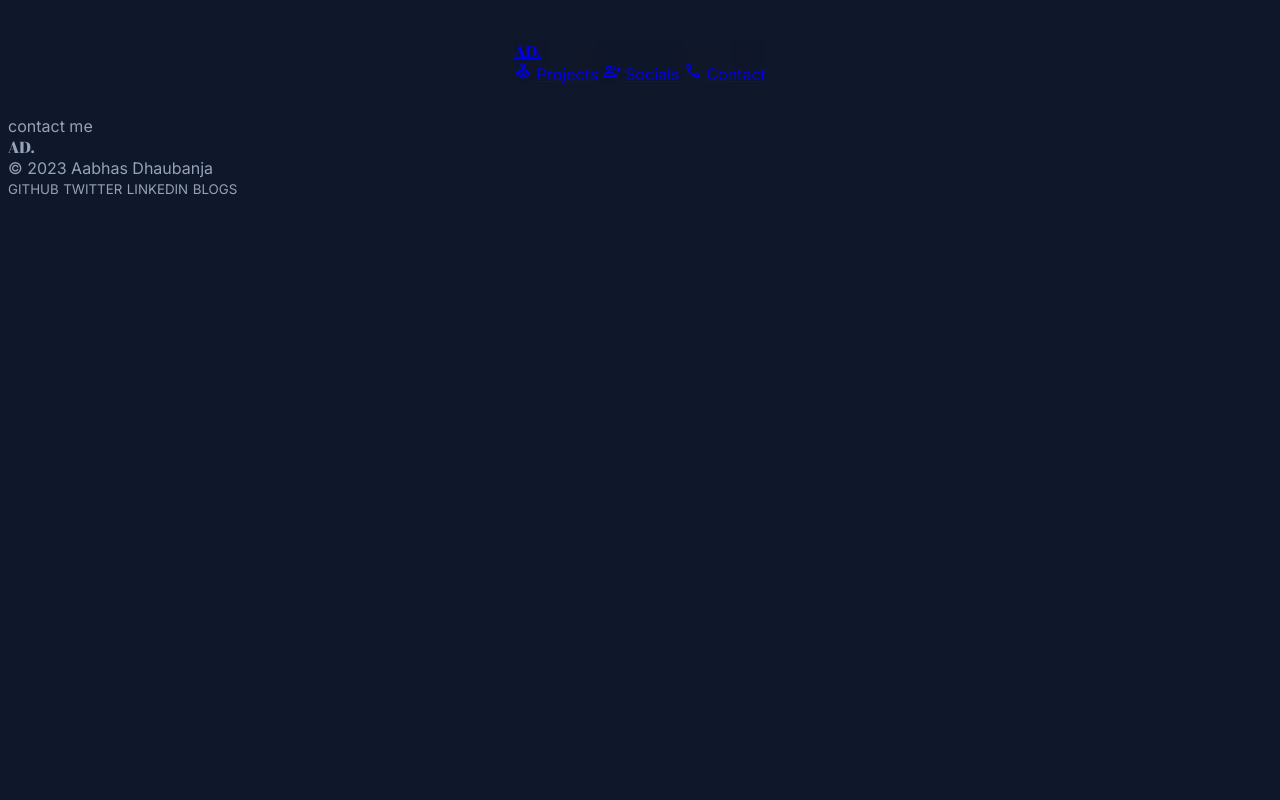
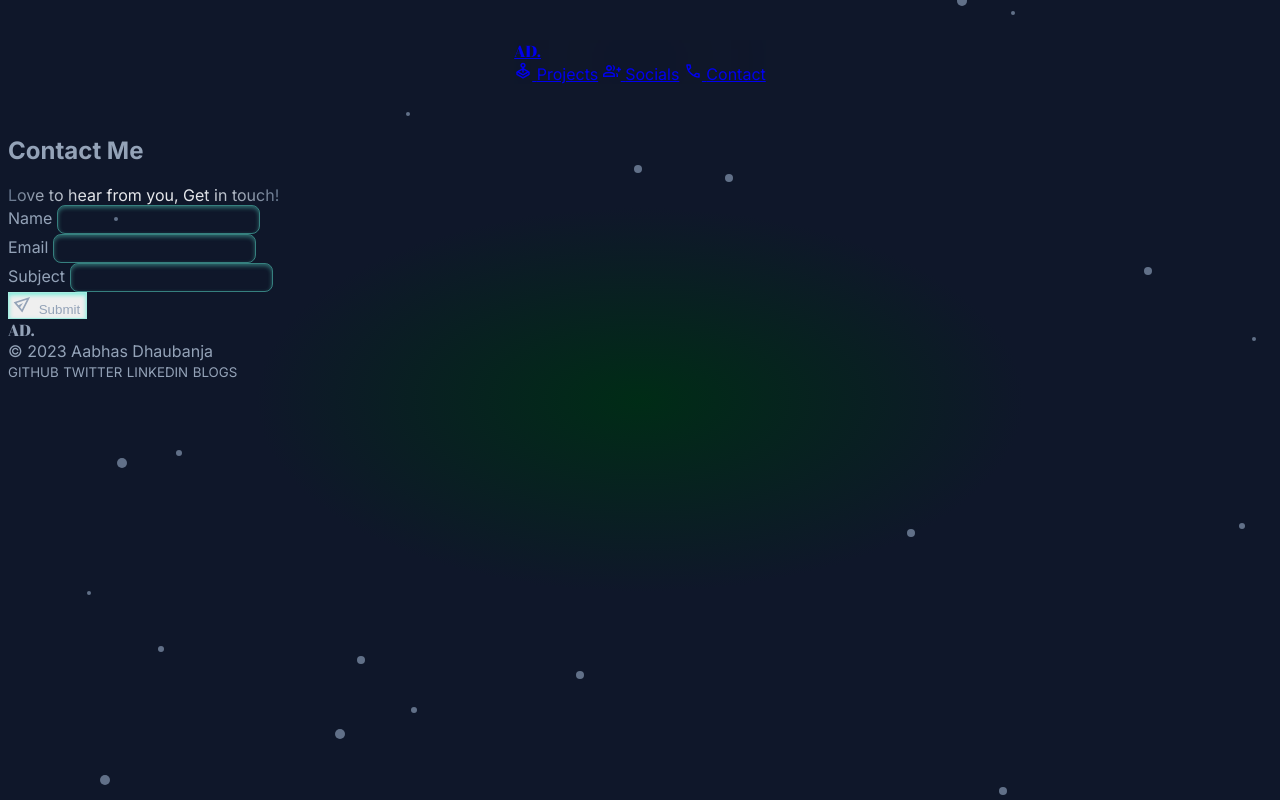
Before and after one commit to AabhasDhaubanja/svelte-porfolio, a SvelteKit app: page /contact in a window 1280 px wide. Built offline with nearby package versions, Linux system fonts and the light colour scheme.

Commit message:
feat: add contact page

```diff
--- a/src/lib/CoolButton.svelte
+++ b/src/lib/CoolButton.svelte
@@ -1,11 +1,20 @@
 <script lang="ts">
+  import { createEventDispatcher } from "svelte";
+
   export let size: "sm" | "md" = "md";
   export let href: string = "";
+  export let type: "button" | "submit" = "button";
 
   const baseClass = "border-gray-100 rounded-full hover:text-theme-white";
 
   $: buttonClass =
     size === "md" ? `${baseClass} py-1 px-3` : `${baseClass} px-2 py-0`;
+
+  const dispatch = createEventDispatcher();
+
+  const handleClick = () => {
+    dispatch("click");
+  };
 </script>
 
 {#if !!href}
@@ -13,7 +22,7 @@
     <slot />
   </a>
 {:else}
-  <button class={buttonClass}>
+  <button on:click={handleClick} {type} class={buttonClass}>
     <slot />
   </button>
 {/if}
@@ -22,7 +31,7 @@
   button,
   a {
     color: theme("colors.theme-gray-one");
-    border: 1px solid theme("colors.theme-cyan");
+    border: 1px solid rgba(94, 234, 212, 0.5);
     box-shadow: inset 0px 2px 4px rgba(94, 234, 212, 0.8);
     transition: box-shadow 0.3s ease;
     backdrop-filter: blur(10px);
@@ -32,5 +41,13 @@
   button:hover,
   a:hover {
     box-shadow: inset 0px 4px 8px rgba(94, 234, 212, 1);
+    border: 1px solid theme("colors.theme-cyan");
+  }
+  button:focus-visible,
+  a:focus-visible,
+  button:active,
+  a:active {
+    outline: none;
+    border: 1px solid theme("colors.theme-cyan");
   }
 </style>
--- /dev/null
+++ b/src/lib/inputs/TextInput.svelte
@@ -0,0 +1,46 @@
+<script lang="ts">
+  import type { HTMLInputTypeAttribute } from "svelte/elements";
+
+  export let name: string;
+  export let title: string;
+  export let value: string;
+  export let type: HTMLInputTypeAttribute = "text";
+  export let required: boolean = false;
+
+  const handleInput = (
+    event: Event & {
+      currentTarget: EventTarget & HTMLInputElement;
+    },
+  ) => {
+    value = event.currentTarget.value;
+  };
+</script>
+
+<div>
+  <label class="flex flex-col gap-2 w-full">
+    <span class="uppercase text-xs">{title}</span>
+    <input {value} {type} on:input={handleInput} {required} />
+  </label>
+</div>
+
+<style>
+  input {
+    outline: none;
+    border: 1px solid rgba(94, 234, 212, 0.5);
+    border-radius: 8px;
+    background: transparent;
+    transition: border 0.3s;
+    padding: 6px 12px;
+    box-shadow: inset 0px 2px 4px rgba(94, 234, 212, 0.4);
+  }
+
+  input:focus {
+    border: 1px solid theme("colors.theme-cyan");
+  }
+
+  input:focus-visible,
+  input:active {
+    outline: none;
+    border: 1px solid theme("colors.theme-cyan");
+  }
+</style>
--- a/src/routes/Connect.svelte
+++ b/src/routes/Connect.svelte
@@ -18,7 +18,7 @@
     <p>Let&sbquo;s explore the possibilities and see where it takes us!</p>
   </div>
 
-  <CoolButton>
+  <CoolButton href="/contact">
     <div class="flex items-center gap-4">
       <Phone />
       <span>Contact Me</span>
--- a/src/routes/contact/+page.svelte
+++ b/src/routes/contact/+page.svelte
@@ -1 +1,60 @@
-<div>contact me</div>
+<script lang="ts">
+  import Canvas from "$lib/Canvas.svelte";
+  import CoolButton from "$lib/CoolButton.svelte";
+  import TextInput from "$lib/inputs/TextInput.svelte";
+  import Send from "$svgs/Send.svelte";
+
+  let name: string = "";
+  let email: string = "";
+  let subject: string = "";
+
+  const handleSubmit = () => {
+    console.log(name, email, subject);
+  };
+</script>
+
+<div class="flex flex-col items-center gap-12 my-12">
+  <Canvas position="fixed" />
+
+  <div class="flex flex-col gap-4 text-center">
+    <h2 class="text-theme-white text-6xl font-semibold">Contact Me</h2>
+    <span class="description"> Love to hear from you, Get in touch! </span>
+  </div>
+
+  <form class="flex flex-col gap-8" on:submit|preventDefault={handleSubmit}>
+    <div class="flex flex-col gap-4 w-[500px]">
+      <TextInput bind:value={name} name="name" title="Name" required />
+      <TextInput
+        bind:value={email}
+        name="email"
+        title="Email"
+        type="email"
+        required
+      />
+      <TextInput bind:value={subject} name="subject" title="Subject" required />
+    </div>
+    <CoolButton type="submit">
+      <div class="flex items-center gap-2">
+        <Send />
+        Submit
+      </div>
+    </CoolButton>
+  </form>
+</div>
+
+<style>
+  .description {
+    background-image: linear-gradient(
+      90deg,
+      theme("colors.theme-gray-two"),
+      theme("colors.theme-white") 30%,
+      theme("colors.theme-white") 70%,
+      theme("colors.theme-gray-two")
+    );
+    background-clip: text;
+    -webkit-text-fill-color: transparent;
+    -webkit-background-clip: text;
+    -moz-text-fill-color: transparent;
+    -moz-background-clip: text;
+  }
+</style>
--- /dev/null
+++ b/src/svgs/Send.svelte
@@ -0,0 +1,21 @@
+<script>
+  export let height = 20;
+  export let fill = "currentColor";
+</script>
+
+<svg
+  xmlns="http://www.w3.org/2000/svg"
+  {height}
+  viewBox="0 -960 960 960"
+  {fill}
+>
+  <path
+    d="M120-160v-640l760 320-760 320Zm80-120 474-200-474-200v140l240 60-240 60v140Zm0 0v-400 400Z"
+  />
+</svg>
+
+<style>
+  svg {
+    transform: rotate(-40deg) translateY(-10%);
+  }
+</style>
```
